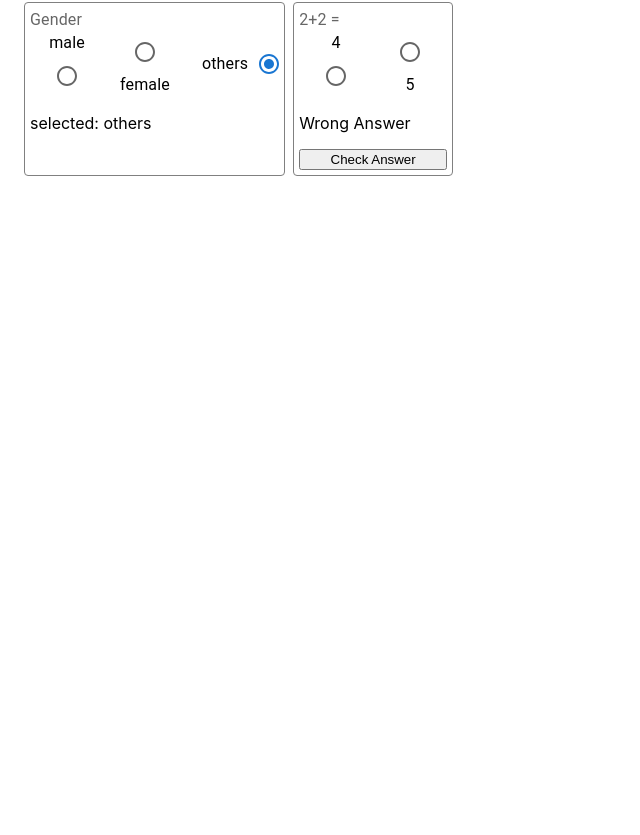
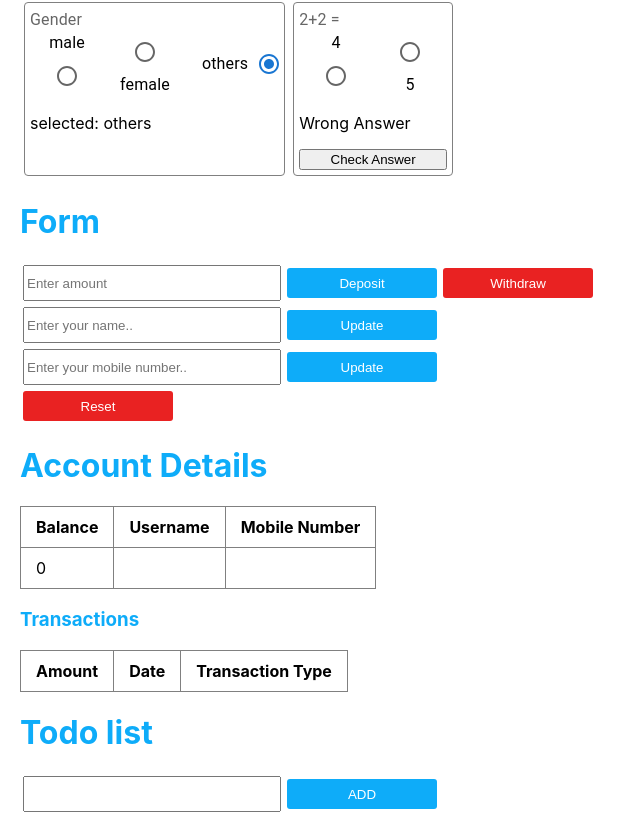
Before and after one commit to Bhanuprakash-340/practices, a React (Create React App) app: page / in a window 1280 px wide. Shown: the part 1848-2683 px from the top of the page, without its empty margins (0-640 px from the left). Before the commit the page ends 2048 px from the top, so only its background shows below. Built offline with nearby package versions, Linux system fonts and the light colour scheme.

Commit message:
redux-practices

```diff
--- a/package.json
+++ b/package.json
@@ -12,7 +12,9 @@
     "@testing-library/user-event": "^13.5.0",
     "react": "^18.2.0",
     "react-dom": "^18.2.0",
+    "react-redux": "^9.1.0",
     "react-scripts": "5.0.1",
+    "redux": "^5.0.1",
     "web-vitals": "^2.1.4"
   },
   "scripts": {
--- a/src/App.css
+++ b/src/App.css
@@ -49,3 +49,48 @@
   margin: 4px;
   padding: 5px;
 }
+
+.form-heading{
+  color: #0EACF9;
+}
+
+.input-fields{
+  height: 30px;
+  width: 250px;
+  outline: none;
+  margin: 3px;
+}
+
+.primary-button{
+  background-color: #0EACF9;
+  color: #ffffff;
+  cursor: pointer;
+  border-radius: 3px;
+  border: none;
+  height: 30px;
+  width: 150px;
+  padding: 3px;
+  margin: 3px;
+}
+
+.red-button{
+  background-color:#e92222;
+  color: #ffffff;
+  cursor: pointer;
+  border-radius: 3px;
+  border: none;
+  height: 30px;
+  width: 150px;
+  padding: 3px;
+  margin: 3px;
+}
+
+table, th, td{
+  border: 1px solid gray;
+  border-collapse: collapse;
+}
+
+th,td{
+ height: 30px;
+ padding: 5px 15px;
+}
--- a/src/App.js
+++ b/src/App.js
@@ -6,6 +6,10 @@ import MuiTypography from './components/MUI/MuiTypography';
 import MuiTextFields from './components/MUI/MuiTextFields';
 import MuiSelect from './components/MUI/MuiSelect';
 import MuiRadio from './components/MUI/MuiRadio';
+import FormRedux from './components/FormRedux';
+import Todo from './components/Todo/todo'
+import '../src/Redux/store'
+import ReduxTable from './components/ReduxTable';
 
 function App() {
   return (
@@ -17,6 +21,9 @@ function App() {
       <MuiTextFields/>
       <MuiSelect/>
       <MuiRadio/>
+      <FormRedux/>
+      <ReduxTable/>
+      <Todo/>
     </div>
   );
 }
--- /dev/null
+++ b/src/Redux/action.js
@@ -0,0 +1,36 @@
+export function deposit(amount){
+    return {type:"deposit", payload:amount}
+}
+
+export const withdraw = (amount) =>{
+    return {type:"withdraw", payload:amount}
+}
+
+export const nameUpdate = (name) =>{
+    return {type:"nameUpdate", payload:name}
+}
+
+export const mobileUpdate = (mobileNum) =>{
+    return {type:"updateMobile", payload:mobileNum}
+}
+
+export const reset = () =>{
+    return {type:"reset"}
+}
+
+export const transactionFn = (amount) =>{
+    return {type:"ADD", payload:{amount:amount, date:new Date(), type:"Credit"}}
+}
+
+
+export const addTodo = (todo) =>{
+    return {type:"ADD_TODO",payload:todo}
+}
+
+export const editTodo = (todo) =>{
+    return {type:"EDIT_TODO",payload:todo}
+}
+
+export const deleteTodo = (id) =>{
+    return {type:"DELETE_TODO",payload:id}
+}
--- /dev/null
+++ b/src/Redux/store.js
@@ -0,0 +1,78 @@
+import { createStore, combineReducers } from "redux";
+
+const initialState = {
+  balance: 0,
+  fullName: null,
+  mobile: null,
+};
+
+// const transactionsData = [];
+
+const todoData = {
+    todoList:[],
+    todoId:1
+}
+
+function accountDetailsReducer(state = initialState, action) {
+  switch (action.type) {
+    case "deposit":
+      return { ...state, balance: state.balance + +action.payload };
+    case "withdraw":
+      return { ...state, balance: state.balance - action.payload };
+    case "updateMobile":
+      return { ...state, mobile: action.payload };
+    case "nameUpdate":
+        return {...state, fullName:action.payload};
+    case "reset":
+        return initialState
+    default:
+      return state;
+  }
+}
+
+const transactionReducer = (state=[], action) =>{
+    switch(action.type){
+        case "ADD":
+            return [...state, {amount:action.payload.amount, type:action.payload.type, date:action.payload.date}]
+        default :
+        return state
+    }
+}
+
+
+const todoReducer = (state=todoData, action) =>{
+    switch(action.type){
+        case "ADD_TODO":
+            const newTodo = {id:state.id,title:action.payload.title}
+            return {...state, todoList:[...state.todoList, newTodo],todoId:state.todoId+1 }
+        case "EDIT_TODO":
+            // const newTodo = {id:state.id,title:action.payload.title}
+            return {...state, todoList:state.todoList.map(each => each.id === action.payload.id?({...each, title:action.payload.title}):(each))}
+        case "DELETE_TODO":
+            return {...state, todoList:state.todoList.filter(each => each.id !== action.payload.id)}
+        default:
+            return state
+    }
+
+}
+
+//variable root reducer its your wish whatever name
+let rootReducer = combineReducers(
+    {
+        account:accountDetailsReducer,
+        transactions:transactionReducer,
+        todos:todoReducer
+    }
+)
+
+let store = createStore(rootReducer);
+
+export default store
+
+// console.log(store.getState());
+
+// store.dispatch({ type: "deposit", payload: 1000 });
+// store.dispatch({ type: "withdraw", payload: 100 });
+// store.dispatch({ type: "updateData", payload: 799552726 });
+// store.dispatch({type:"nameUpdate", payload:"Bhanuprakash"})
+// console.log(store.getState());
--- /dev/null
+++ b/src/components/FormRedux/index.jsx
@@ -0,0 +1,71 @@
+import React, {useState} from 'react'
+import {useDispatch} from 'react-redux'
+import { deposit, withdraw,nameUpdate,mobileUpdate, reset, transactionFn} from '../../Redux/action'
+
+const FormRedux = () => {
+    const [userAmount, setUserAmount] = useState('')
+    const [username, setUsername] = useState("")
+    const [mobileNum, setMobileNum] = useState("")
+
+    let dispatch = useDispatch()
+
+    const handleuserInput = (event) =>{
+        setUserAmount(event.target.value)
+    }
+
+    const handleNameField = (event) =>{
+        setUsername(event.target.value)
+    }
+
+    const handleUserNum = (event) =>{
+        setMobileNum(event.target.value)
+    }
+
+    const handleDeposit = () =>{
+        dispatch(deposit(userAmount));
+        dispatch(transactionFn(userAmount))
+        setUserAmount("")
+    }
+
+    const handleWithdraw = () =>{
+        dispatch(withdraw(userAmount));
+        setUserAmount("")
+    }
+
+    const handleNameButton = () =>{
+        dispatch(nameUpdate(username));
+        setUsername("")
+    }
+
+    const handleMobileBtn = () =>{
+        dispatch(mobileUpdate(mobileNum));
+        setMobileNum("")
+    }
+
+    const handleReset = () =>{
+        dispatch(reset())
+    }
+
+
+  return (
+    <div>
+        <h1 className='form-heading'>Form</h1>
+        <div>
+            <input type="text" placeholder='Enter amount' value={userAmount} className='input-fields' onChange={handleuserInput}/>
+            <button className='primary-button' onClick={handleDeposit}>Deposit</button>
+            <button className='red-button' onClick={handleWithdraw}>Withdraw</button>
+        </div>
+        <div>
+            <input type="text" placeholder='Enter your name..' className='input-fields' onChange={handleNameField} value={username}/>
+            <button className='primary-button' onClick={handleNameButton}>Update</button>
+        </div>
+        <div>
+            <input type="tel" placeholder='Enter your mobile number..' className='input-fields' onChange={handleUserNum} value={mobileNum}/>
+            <button className='primary-button' onClick={handleMobileBtn}>Update</button>
+        </div>
+        <button className='red-button' onClick={handleReset}>Reset</button>
+    </div>
+  )
+}
+
+export default FormRedux
--- a/src/components/MUI/MuiButton.jsx
+++ b/src/components/MUI/MuiButton.jsx
@@ -7,7 +7,7 @@ import FormatUnderlinedIcon from '@mui/icons-material/FormatUnderlined';
 
 const MuiButton = () => {
   const[formats, setFormats] = useState(null|"")
-   console.log(formats)
+  //  console.log(formats)
 
   const handleFormats = (event, formatChange) =>{
     setFormats(formatChange)
--- /dev/null
+++ b/src/components/ReduxTable/index.jsx
@@ -0,0 +1,55 @@
+import React from 'react'
+import {useSelector} from 'react-redux'
+
+const ReduxTable = () => {
+
+   let data =  useSelector((state)=>{
+    return state
+    })
+
+    // console.log(data.account)
+    // console.log(data.transactions)
+  return (
+    <div>
+        <h1 className='form-heading'>Account Details</h1>
+        <table>
+            <thead>
+                <tr>
+                   <th>Balance</th>
+                    <th>Username</th>
+                    <th>Mobile Number</th>
+                </tr>
+            </thead>
+            <tbody>
+                <tr>
+                    <td>{data.account.balance}</td>
+                    <td>{data.account.fullName}</td>
+                    <td>{data.account.mobile}</td>
+                </tr>
+            </tbody>
+        </table>
+        <h3 className='form-heading'>Transactions</h3>
+        <table>
+            <thead>
+                <tr>
+                   <th>Amount</th>
+                    <th>Date</th>
+                    <th>Transaction Type</th>
+                </tr>
+            </thead>
+            <tbody>
+                    {data.transactions.map(each =>(
+                        <tr>
+                            <td>{each.amount}</td>
+                            <td>{each.date.toString()}</td>
+                            <td>{each.type}</td>
+                        </tr>
+                    ))}
+
+            </tbody>
+        </table>
+    </div>
+  )
+}
+
+export default ReduxTable
--- /dev/null
+++ b/src/components/Todo/todo.jsx
@@ -0,0 +1,37 @@
+import React, {useState} from 'react'
+import {useDispatch,useSelector} from 'react-redux'
+import { addTodo } from '../../Redux/action'
+
+const Todo = () => {
+    const [todoInput, setTodoInput] = useState("")
+     let dispatch = useDispatch()
+
+     const todoData =useSelector((state) =>{
+        return state
+     })
+
+     console.log(todoData)
+
+    const handleTodoField = (event) =>{
+        setTodoInput(event.target.value)
+    }
+
+    const handleAddTodo = () =>{
+        dispatch(addTodo(todoInput))
+        setTodoInput("")
+    }
+
+
+
+  return (
+    <div>
+        <h1 className='form-heading'>Todo list </h1>
+        <div>
+            <input type="text" className='input-fields' onChange={handleTodoField} value={todoInput}/>
+            <button className='primary-button' onClick={handleAddTodo}>ADD</button>
+        </div>
+    </div>
+  )
+}
+
+export default Todo
--- a/src/index.js
+++ b/src/index.js
@@ -3,12 +3,17 @@ import ReactDOM from 'react-dom/client';
 import './index.css';
 import App from './App';
 import reportWebVitals from './reportWebVitals';
+import {Provider} from 'react-redux'
+import store from './Redux/store';
+// import './Redux/store'
 
 const root = ReactDOM.createRoot(document.getElementById('root'));
 root.render(
-  <React.StrictMode>
-    <App />
-  </React.StrictMode>
+  // <React.StrictMode>
+    <Provider store={store}>
+      <App />
+    </Provider>
+  // </React.StrictMode>
 );
 
 // If you want to start measuring performance in your app, pass a function
```
Also changed, not shown: 1 other file (tests, documents, lock files or other folders).
